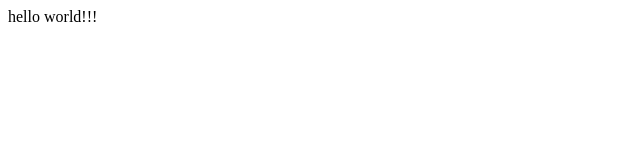
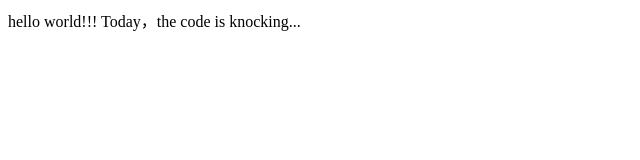
Before and after one commit to GH-Kingjinsy/Amoy, a plain HTML site: page index.html in a window 1280 px wide. Shown: the whole page, without its empty margins (0-640 px from the left). Drawn offline with Linux system fonts and the light colour scheme.

Commit message:
准备好敲代码了

```diff
--- a/index.html
+++ b/index.html
@@ -8,5 +8,6 @@
 </head>
 <body>
   hello world!!!
+  Today，the code is knocking...
 </body>
 </html>
```
